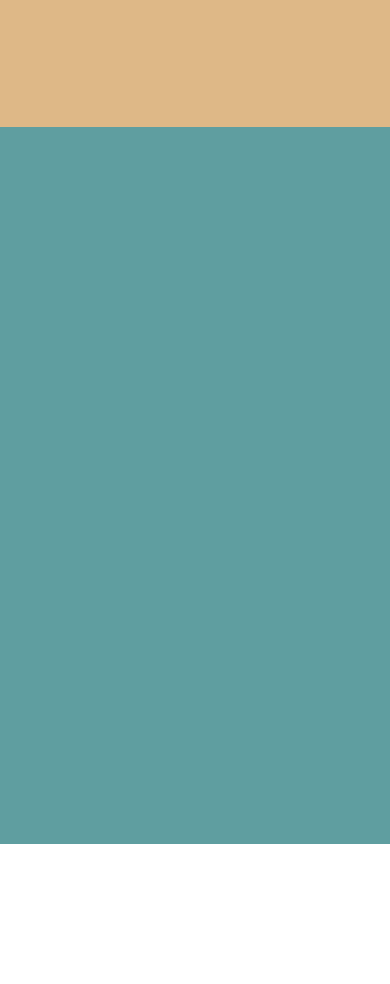
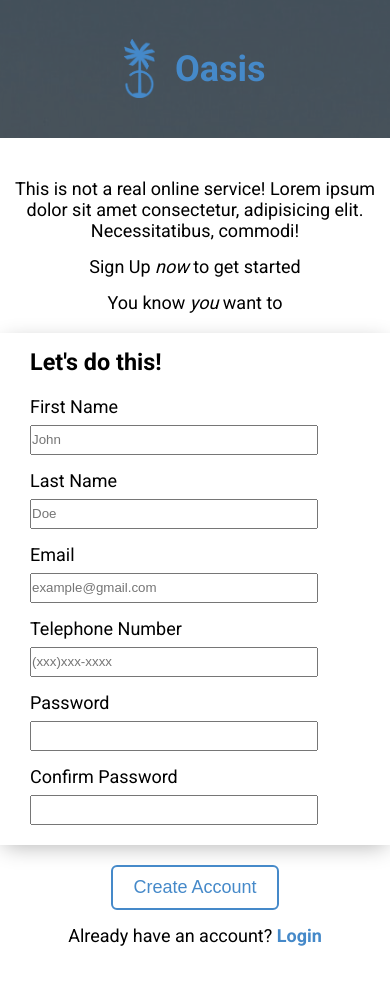
Before and after one commit to karmatt/OdinLandingPage, a plain HTML site: page index.html in a window 390 px wide. Before the commit the page ends 844 px from the top, so only its background shows below. Drawn offline with Linux system fonts and the light colour scheme.

Commit message:
Finished mobile layout. Working on desktop layout. :q

```diff
--- a/css/style.css
+++ b/css/style.css
@@ -7,11 +7,42 @@
 }
 :root {
   --roboto-font: "Roboto", Tahoma, Geneva, Verdana, sans-serif;
+  --primary-color: #4589c9;
 }
 html,
 body {
   font-size: 18px;
   font-family: var(--roboto-font);
+}
+img {
+  height: 50%;
+  margin-right: 20px;
+}
+form {
+  box-shadow: 0px 5px 21px -4px #b2b2b2;
+}
+label {
+  padding-bottom: 8px;
+}
+input {
+  height: 30px;
+}
+input[type="password"] input[placeholder],
+input[value] {
+  padding-left: 5px;
+}
+button {
+  background-color: transparent;
+  border: 2px solid var(--primary-color);
+  border-radius: 6px;
+  color: var(--primary-color);
+  font-size: 1rem;
+  padding: 10px 20px;
+}
+a {
+  color: var(--primary-color);
+  font-weight: 600;
+  text-decoration: none;
 }
 .wrapper {
   display: grid;
@@ -19,13 +50,93 @@ body {
     "hero"
     "content";
   min-height: 100vh;
-  grid-template-rows: 15% 85%;
+  grid-template-rows: 10% 90%;
 }
 .hero {
-  background-color: burlywood;
+  background-image: url("../img/oasis.jpg");
+  background-position: center;
+  background-repeat: no-repeat;
   grid-area: "hero";
 }
+.hero__content {
+  align-items: center;
+  background-color: rgba(1, 1, 1, 0.6);
+  display: flex;
+  height: 100%;
+  justify-content: center;
+  padding: 10px;
+}
+.hero__txt {
+  color: var(--primary-color);
+}
 .content {
-  background-color: cadetblue;
   grid-area: "content";
 }
+.container {
+  align-items: center;
+  display: flex;
+  flex-direction: column;
+  padding: 20px 0;
+  row-gap: 15px;
+  text-align: center;
+}
+.container--grid {
+  display: grid;
+  grid-template-areas:
+    "input"
+    "input"
+    "input"
+    "input"
+    "input"
+    "input";
+  grid-template-rows: repeat(6, 1fr);
+  padding: 20px 0 20px 30px;
+  row-gap: 15px;
+}
+.container--top {
+  margin-top: 20px;
+}
+.form__title {
+  font-size: 1.3rem;
+  padding-left: 30px;
+  padding-top: 15px;
+}
+.form__input {
+  display: flex;
+  flex-direction: column;
+  grid-area: "input";
+  width: 80%;
+}
+@media (hover: hover) and (pointer: fine) {
+  button:hover {
+    background-color: var(--primary-color);
+    color: white;
+    cursor: pointer;
+  }
+  a:hover {
+    color: darkgray;
+    cursor: pointer;
+  }
+}
+@media screen and (min-width: 40rem) {
+  img {
+    height: 90%;
+  }
+  .wrapper {
+    grid-template-areas: "hero content";
+    grid-template-columns: 40% 60%;
+    grid-template-rows: 100%;
+  }
+  .hero__content {
+    height: 10%;
+    margin-top: 120px;
+  }
+  .container {
+    align-items: flex-start;
+    padding-left: 30px;
+    text-align: left;
+  }
+  .container--top {
+    margin-top: 80px;
+  }
+}
--- a/index.html
+++ b/index.html
@@ -9,12 +9,90 @@
       href="https://fonts.googleapis.com/css2?family=Roboto:wght@400;500;700;900&display=swap"
       rel="stylesheet"
     />
-    <title>Document</title>
+    <title>Odin | Landing Page</title>
   </head>
   <body>
     <div class="wrapper">
-      <header class="hero"></header>
-      <main class="content"></main>
+      <header class="hero">
+        <div class="hero__content">
+          <img src="./img/Palm Logo.png" alt="Oasis Logo" />
+          <h1 class="hero__txt">Oasis</h1>
+        </div>
+      </header>
+      <main class="content">
+        <section class="landing-page-txt">
+          <div class="container container--top">
+            <p>
+              This is not a real online service! Lorem ipsum dolor sit amet
+              consectetur, adipisicing elit. Necessitatibus, commodi!
+            </p>
+            <p>Sign Up <em>now</em> to get started</p>
+            <p class="spaced-txt">You know <em>you</em> want to</p>
+          </div>
+        </section>
+        <section class="landing-page-form">
+          <form action="#" class="form">
+            <h3 class="form__title">Let's do this!</h3>
+            <div class="container--grid">
+              <div class="form__input">
+                <label for="first-name">First Name</label>
+                <input
+                  type="text"
+                  name="first-name"
+                  id="first-name"
+                  placeholder="John"
+                />
+              </div>
+              <div class="form__input">
+                <label for="last-name">Last Name</label>
+                <input
+                  type="text"
+                  name="last-name"
+                  id="last-name"
+                  placeholder="Doe"
+                />
+              </div>
+              <div class="form__input">
+                <label for="email">Email</label>
+                <input
+                  type="email"
+                  name="email"
+                  id="email"
+                  placeholder="example@gmail.com"
+                />
+              </div>
+              <div class="form__input">
+                <label for="telephone-number">Telephone Number</label>
+                <input
+                  type="tel"
+                  name="telephone-number"
+                  id="telephone-number"
+                  placeholder="(xxx)xxx-xxxx"
+                />
+              </div>
+              <div class="form__input">
+                <label for="password">Password</label>
+                <input type="password" name="password" id="password" required />
+              </div>
+              <div class="form__input">
+                <label for="confirm-password">Confirm Password</label>
+                <input
+                  type="password"
+                  name="confirm-password"
+                  id="confirm-password"
+                  required
+                />
+              </div>
+            </div>
+          </form>
+          <div class="container">
+            <button type="submit">Create Account</button>
+            <span class="login"
+              >Already have an account? <a href="#">Login</a></span
+            >
+          </div>
+        </section>
+      </main>
     </div>
   </body>
 </html>
```
Also changed, not shown: img/Palm Logo.png (added), img/oasis.jpg (added).
